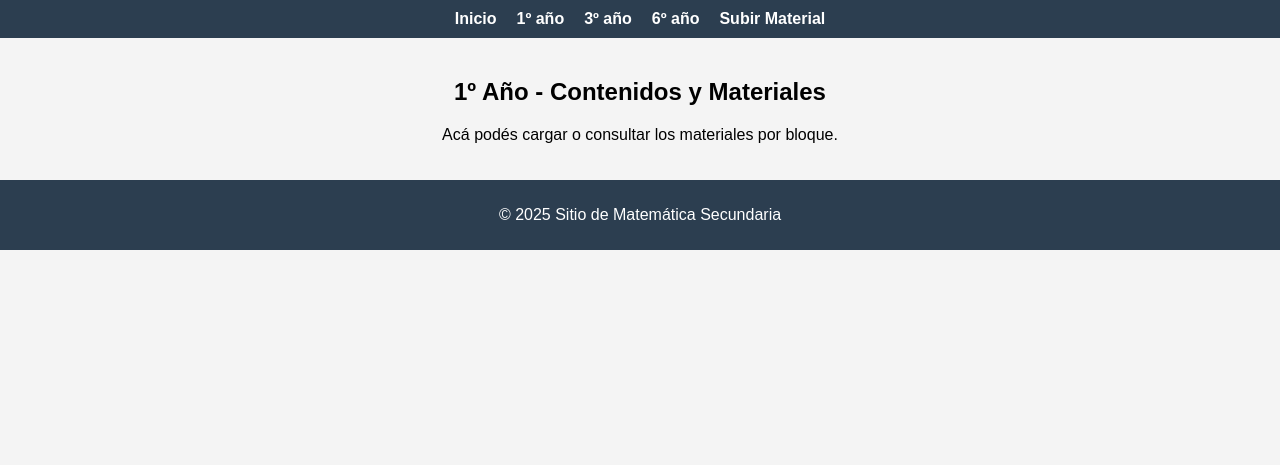
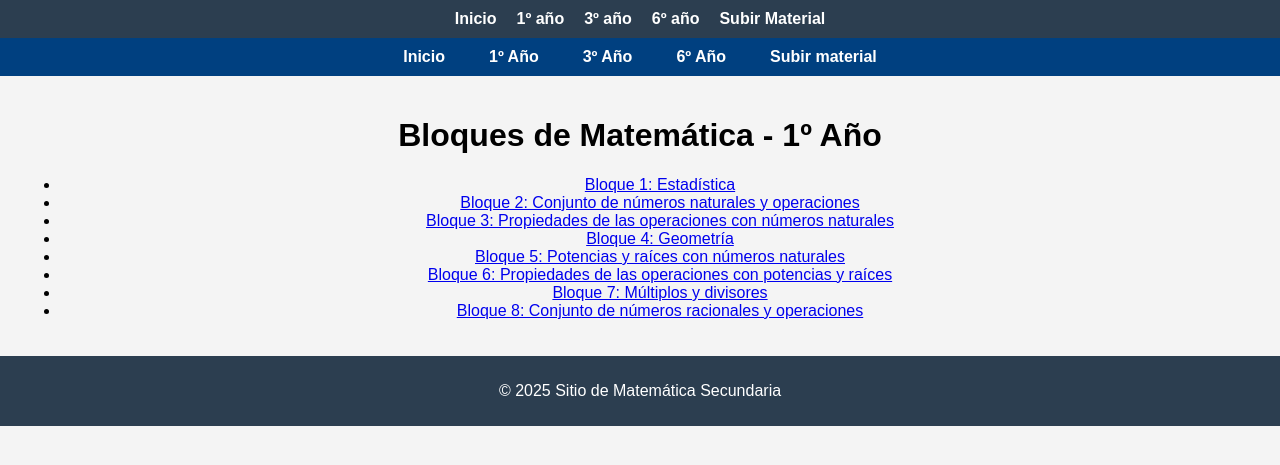
Before and after one commit to luromero1985/materialMatematicaEscuela, a PHP site: page /primero.php in a window 1280 px wide. Shown: the top 465 px of the page. Run offline with PHP 8.4, Linux system fonts and the light colour scheme.

Commit message:
cambio de lugar

```diff
--- a/public/css/style.css
+++ b/public/css/style.css
@@ -3,6 +3,45 @@ body {
     margin: 0;
     padding: 0;
     background-color: #f4f4f4;
+}
+
+/* Estilo base del navbar */
+.navbar {
+  background-color: #004080; /* azul oscuro */
+  padding: 10px 20px;
+  display: flex;
+  justify-content: center;
+  flex-wrap: wrap;
+}
+
+.navbar ul {
+  list-style: none;
+  display: flex;
+  gap: 20px;
+  padding: 0;
+  margin: 0;
+}
+
+.navbar ul li a {
+  color: white;
+  text-decoration: none;
+  font-weight: bold;
+  padding: 8px 12px;
+  border-radius: 5px;
+  transition: background 0.3s ease;
+}
+
+.navbar ul li a:hover {
+  background-color: #0066cc;
+}
+
+/* Responsive (móviles) */
+@media (max-width: 600px) {
+  .navbar ul {
+    flex-direction: column;
+    align-items: center;
+    gap: 10px;
+  }
 }
 
 nav {
--- /dev/null
+++ b/public/includes/navbar.php
@@ -0,0 +1,11 @@
+<!-- public/includes/navbar.php -->
+
+<nav class="navbar">
+  <ul>
+    <li><a href="index.php">Inicio</a></li>
+    <li><a href="primero.php">1º Año</a></li>
+    <li><a href="tercero.php">3º Año</a></li>
+    <li><a href="sexto.php">6º Año</a></li>
+    <li><a href="editar.php">Subir material</a></li>
+  </ul>
+</nav>
--- a/public/index.php
+++ b/public/index.php
@@ -1,7 +1,7 @@
 <?php
-// Carga el header y footer
 include 'includes/header.php';
 ?>
+<?php include 'includes/navbar.php'; ?>
 
 <main>
     <section>
--- a/public/primero.php
+++ b/public/primero.php
@@ -1,9 +1,19 @@
 <?php include 'includes/header.php'; ?>
+<?php include 'includes/navbar.php'; ?>
 
-<main>
-    <h2>1º Año - Contenidos y Materiales</h2>
-    <p>Acá podés cargar o consultar los materiales por bloque.</p>
-    <!-- A futuro: tabla con los bloques, PDF, links, etc. -->
+<main class="container">
+    <h1>Bloques de Matemática - 1º Año</h1>
+
+    <ul class="bloques-lista">
+        <li><a href="#">Bloque 1: Estadística</a></li>
+        <li><a href="#">Bloque 2: Conjunto de números naturales y operaciones</a></li>
+        <li><a href="#">Bloque 3: Propiedades de las operaciones con números naturales</a></li>
+        <li><a href="#">Bloque 4: Geometría</a></li>
+        <li><a href="#">Bloque 5: Potencias y raíces con números naturales</a></li>
+        <li><a href="#">Bloque 6: Propiedades de las operaciones con potencias y raíces</a></li>
+        <li><a href="#">Bloque 7: Múltiplos y divisores</a></li>
+        <li><a href="#">Bloque 8: Conjunto de números racionales y operaciones</a></li>
+    </ul>
 </main>
 
 <?php include 'includes/footer.php'; ?>
```
Also changed, not shown: public/editar.php (added).
